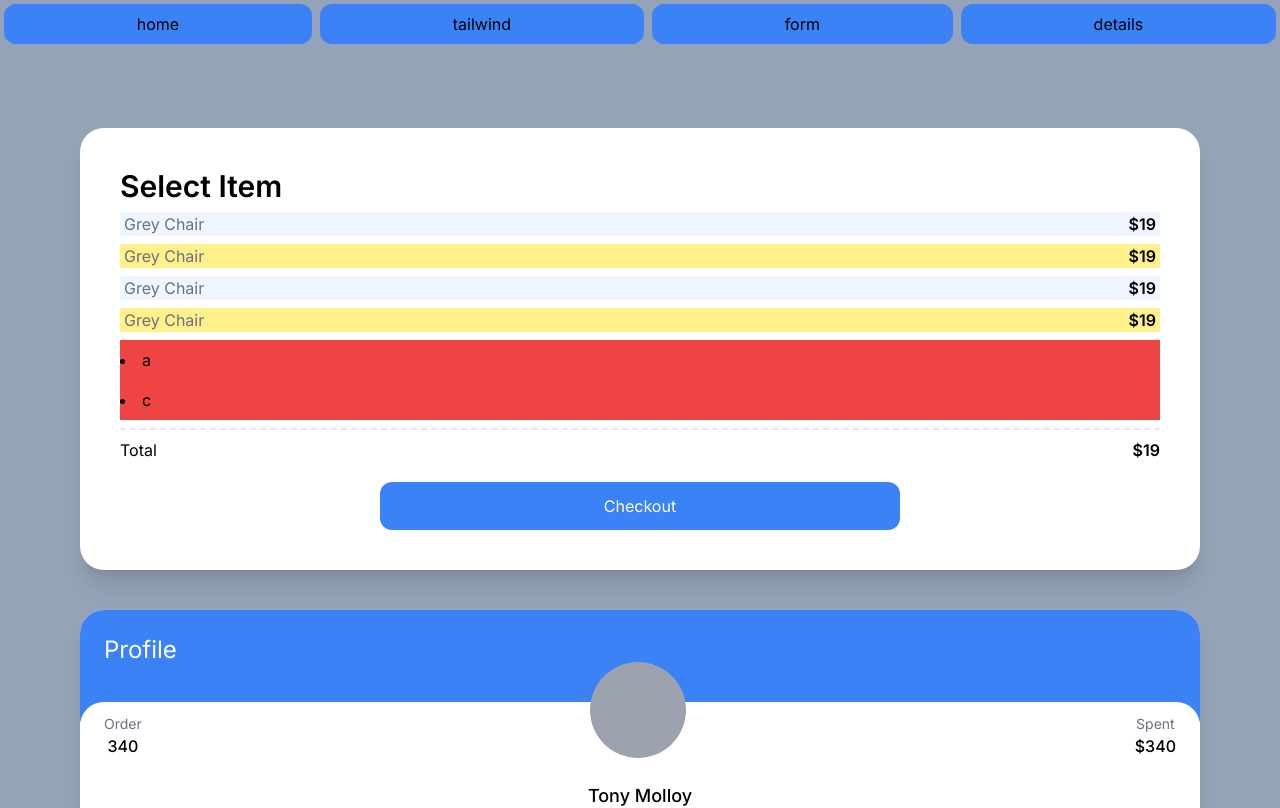
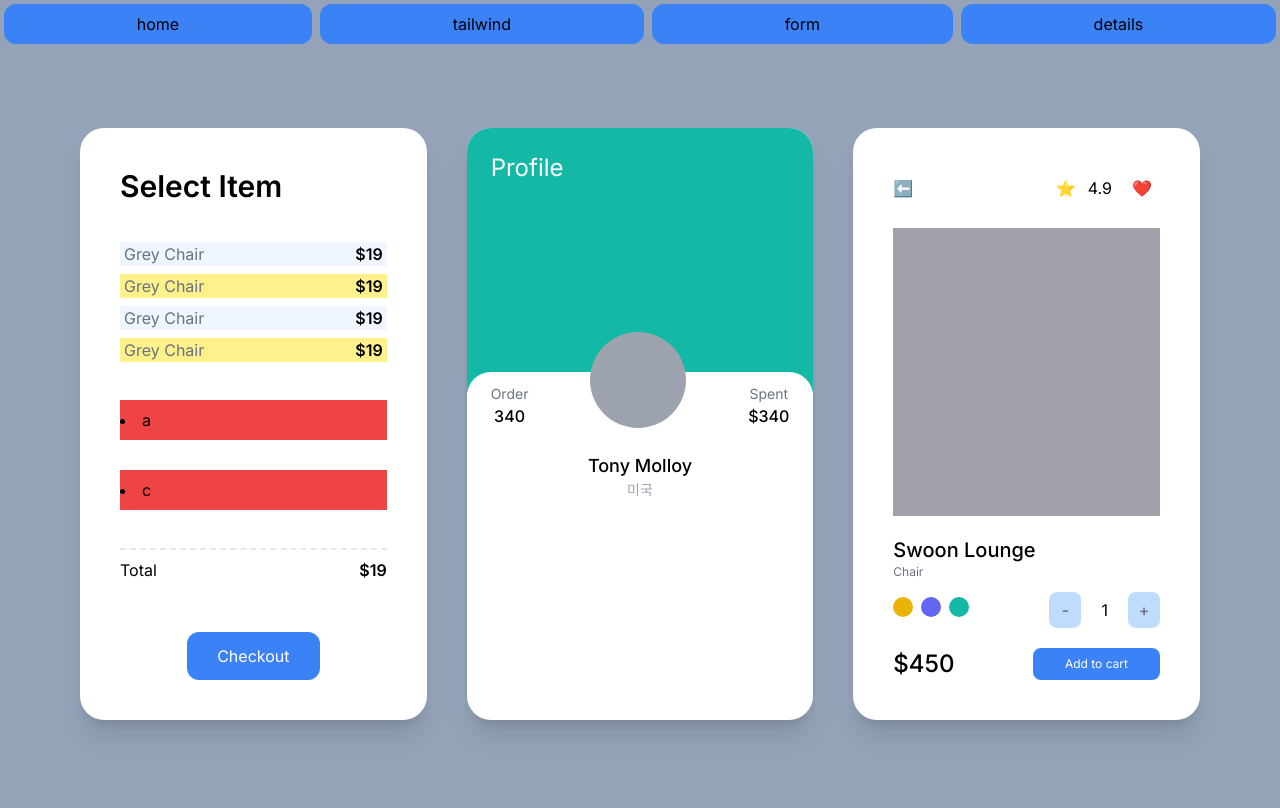
Before and after one commit to wonseok-han/edu-carrot-clone, a Next.js app: page /pages/tailwind in a window 1280 px wide. Shown: the top 808 px of the page. Built offline with nearby package versions, Linux system fonts and the light colour scheme.

Commit message:
tailwindcss 반응형 적용

```diff
--- a/app/pages/tailwind/page.tsx
+++ b/app/pages/tailwind/page.tsx
@@ -2,8 +2,8 @@ import type { NextPage } from "next";
 
 const Tailwind: NextPage = () => {
   return (
-    <div className="grid grid-flow-row gap-10">
-      <div className="bg-white p-10 rounded-3xl shadow-xl">
+    <div className="grid grid-flow-row gap-10 xl:place-content-center xl:grid-cols-3 lg:grid-cols-2 ">
+      <div className="flex flex-col justify-between bg-white p-10 rounded-3xl shadow-xl">
         <span className="font-semibold text-3xl">Select Item</span>
         <ul>
           {[1, 2, 3, 4].map((i) => (
@@ -33,7 +33,7 @@ const Tailwind: NextPage = () => {
       </div>
 
       <div className="bg-white rounded-3xl shadow-xl overflow-hidden group">
-        <div className="bg-blue-500 p-6 pb-14">
+        <div className="p-6 pb-14 portrait:bg-indigo-600 landscape:bg-teal-500  xl:pb-52">
           <span className="text-white text-2xl">Profile</span>
         </div>
         <div className="rounded-3xl p-6 relative -top-5 bg-white">
@@ -55,7 +55,7 @@ const Tailwind: NextPage = () => {
         </div>
       </div>
 
-      <div className="bg-white p-10 rounded-3xl shadow-xl">
+      <div className="bg-white p-10 rounded-3xl shadow-xl lg:col-span-2 xl:col-span-1">
         <div className="flex justify-between items-center mb-5">
           <button>⬅️</button>
           <div className="space-x-3">
```
